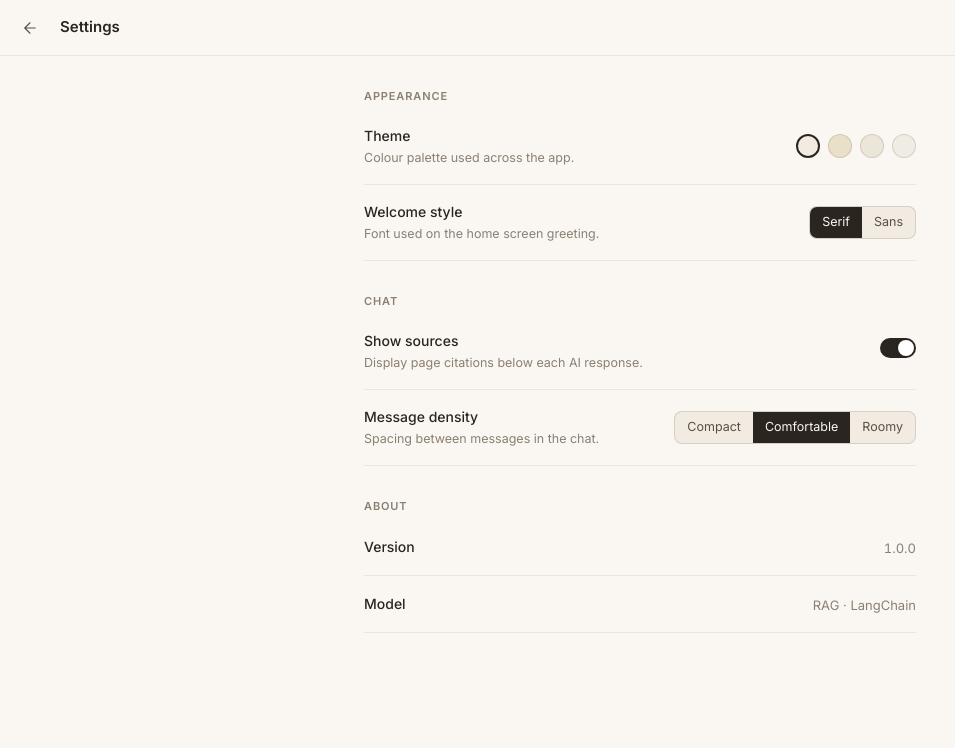
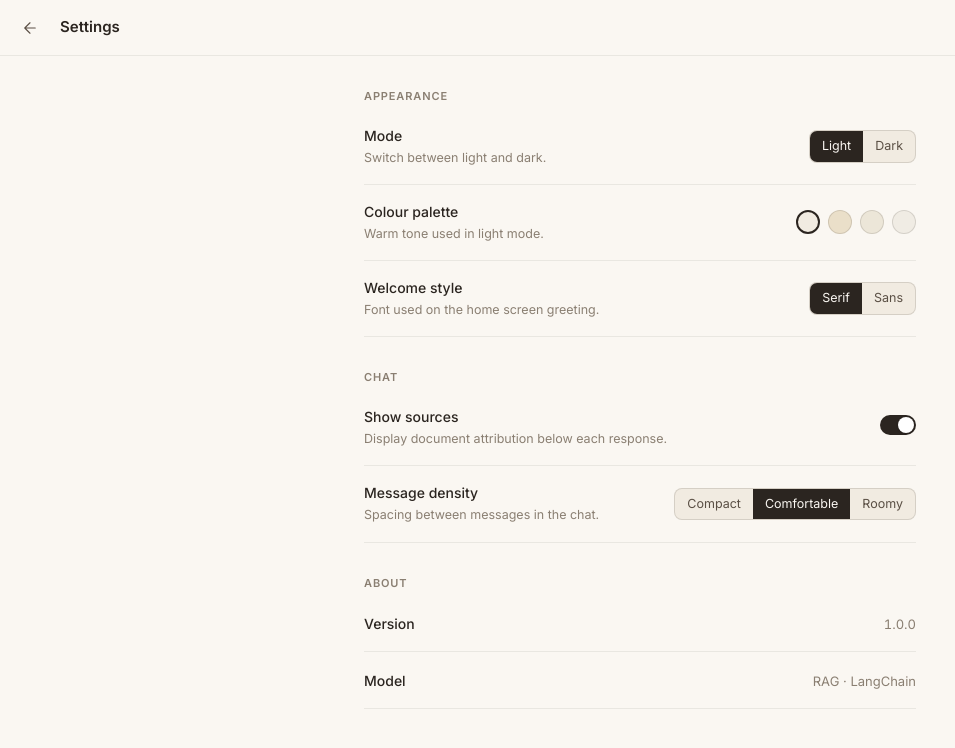
Before and after one commit to issarmank/agentic-rag-system, a Next.js app in the folder frontend/: page /settings in a window 1280 px wide. Shown: the top 748 px of the page, without its empty margins (0-955 px from the left). Built offline with nearby package versions, Linux system fonts and the light colour scheme.

Commit message:
added an entire backend for the settings page

```diff
--- a/frontend/app/layout.tsx
+++ b/frontend/app/layout.tsx
@@ -1,6 +1,7 @@
 import type { Metadata } from 'next';
 import { Inter, Instrument_Serif } from 'next/font/google';
 import './globals.css';
+import Providers from './providers';
 
 const inter = Inter({
   subsets: ['latin'],
@@ -27,7 +28,7 @@ export default function RootLayout({
       lang="en"
       className={`${inter.variable} ${instrumentSerif.variable} h-full antialiased`}
     >
-      <body className="h-full">{children}</body>
+      <body className="h-full"><Providers>{children}</Providers></body>
     </html>
   );
 }
--- /dev/null
+++ b/frontend/app/providers.tsx
@@ -0,0 +1,6 @@
+'use client';
+import { SettingsProvider } from '@/context/settings';
+
+export default function Providers({ children }: { children: React.ReactNode }) {
+  return <SettingsProvider>{children}</SettingsProvider>;
+}
--- a/frontend/app/settings/page.tsx
+++ b/frontend/app/settings/page.tsx
@@ -1,6 +1,7 @@
 'use client';
-import { useState } from 'react';
 import Link from 'next/link';
+import { useSettings } from '@/context/settings';
+import type { Palette, Theme, Density } from '@/context/settings';
 
 const IconArrowLeft = () => (
   <svg width={18} height={18} viewBox="0 0 24 24" fill="none" stroke="currentColor"
@@ -82,22 +83,39 @@ function Pill({ options, value, onChange }: {
   );
 }
 
+function ThemeToggle({ value, onChange }: { value: Theme; onChange: (v: Theme) => void }) {
+  return (
+    <div className="flex rounded-lg overflow-hidden shrink-0"
+         style={{ border: '1px solid var(--line-2)', background: 'var(--panel)' }}>
+      {(['light', 'dark'] as Theme[]).map((t) => (
+        <button
+          key={t}
+          onClick={() => onChange(t)}
+          className="px-3 py-1.5 text-[12.5px] capitalize transition"
+          style={{
+            background: value === t ? 'var(--ink)' : 'transparent',
+            color: value === t ? 'var(--bg)' : 'var(--ink-soft)',
+          }}
+        >
+          {t}
+        </button>
+      ))}
+    </div>
+  );
+}
+
+const PALETTES: { id: Palette; swatch: string }[] = [
+  { id: 'bone',  swatch: '#f1ebe1' },
+  { id: 'sand',  swatch: '#eadfc9' },
+  { id: 'linen', swatch: '#ece6d8' },
+  { id: 'paper', swatch: '#f0ece4' },
+];
+
 export default function SettingsPage() {
-  const [showSources, setShowSources] = useState(true);
-  const [density, setDensity] = useState('comfortable');
-  const [serifWelcome, setSerifWelcome] = useState(true);
-  const [palette, setPalette] = useState('bone');
-
-  const palettes = [
-    { id: 'bone',  swatch: '#f1ebe1' },
-    { id: 'sand',  swatch: '#eadfc9' },
-    { id: 'linen', swatch: '#ece6d8' },
-    { id: 'paper', swatch: '#f0ece4' },
-  ];
+  const { settings, set } = useSettings();
 
   return (
     <div className="min-h-full" style={{ background: 'var(--bg)' }}>
-      {/* Header */}
       <div className="sticky top-0 z-10 h-14 px-3 flex items-center gap-2"
            style={{ background: 'var(--bg)', borderBottom: '1px solid var(--line)' }}>
         <Link href="/"
@@ -111,21 +129,25 @@ export default function SettingsPage() {
         </span>
       </div>
 
-      {/* Body */}
       <div className="max-w-150 mx-auto px-6 pb-20">
         <SectionLabel title="Appearance" />
 
-        <Row label="Theme" description="Colour palette used across the app.">
+        <Row label="Mode" description="Switch between light and dark.">
+          <ThemeToggle value={settings.theme} onChange={(v) => set('theme', v)} />
+        </Row>
+
+        <Row label="Colour palette" description="Warm tone used in light mode.">
           <div className="flex items-center gap-2">
-            {palettes.map((p) => (
+            {PALETTES.map((p) => (
               <button
                 key={p.id}
-                onClick={() => setPalette(p.id)}
+                onClick={() => set('palette', p.id as Palette)}
                 title={p.id}
-                className="h-6 w-6 rounded-full transition-transform hover:scale-110"
+                disabled={settings.theme === 'dark'}
+                className="h-6 w-6 rounded-full transition-transform hover:scale-110 disabled:opacity-30 disabled:cursor-not-allowed"
                 style={{
                   background: p.swatch,
-                  border: palette === p.id ? '2px solid var(--ink)' : '1.5px solid var(--line-2)',
+                  border: settings.palette === p.id ? '2px solid var(--ink)' : '1.5px solid var(--line-2)',
                 }}
               />
             ))}
@@ -135,23 +157,22 @@ export default function SettingsPage() {
         <Row label="Welcome style" description="Font used on the home screen greeting.">
           <Pill
             options={['serif', 'sans']}
-            value={serifWelcome ? 'serif' : 'sans'}
-            onChange={(v) => setSerifWelcome(v === 'serif')}
+            value={settings.serifWelcome ? 'serif' : 'sans'}
+            onChange={(v) => set('serifWelcome', v === 'serif')}
           />
         </Row>
 
         <SectionLabel title="Chat" />
 
-        <Row label="Show sources"
-             description="Display page citations below each AI response.">
-          <Toggle value={showSources} onChange={setShowSources} />
+        <Row label="Show sources" description="Display document attribution below each response.">
+          <Toggle value={settings.showSources} onChange={(v) => set('showSources', v)} />
         </Row>
 
         <Row label="Message density" description="Spacing between messages in the chat.">
           <Pill
-            options={['compact', 'comfortable', 'roomy']}
-            value={density}
-            onChange={setDensity}
+            options={['compact', 'comfortable', 'roomy'] as Density[]}
+            value={settings.density}
+            onChange={(v) => set('density', v as Density)}
           />
         </Row>
 
--- a/frontend/components/AgentifyApp.tsx
+++ b/frontend/components/AgentifyApp.tsx
@@ -6,12 +6,14 @@ import Welcome from './Welcome';
 import MessageList from './MessageList';
 import Composer from './Composer';
 import type { Chat, Message } from './types';
+import { useSettings } from '@/context/settings';
 
 function makeId() {
   return 'c' + Date.now();
 }
 
 export default function AgentifyApp() {
+  const { settings } = useSettings();
   const [chats, setChats] = useState<Chat[]>([]);
   const [activeId, setActiveId] = useState<string | null>(null);
   const [sidebarOpen, setSidebarOpen] = useState(true);
@@ -270,13 +272,13 @@ export default function AgentifyApp() {
         />
 
         {isEmpty ? (
-          <Welcome onPick={onSend} serif />
+          <Welcome onPick={onSend} serif={settings.serifWelcome} />
         ) : (
           <MessageList
             messages={active!.messages}
             thinking={thinking}
-            showSources
-            density="comfortable"
+            showSources={settings.showSources}
+            density={settings.density}
             docName={active!.doc?.name}
           />
         )}
--- a/frontend/components/MessageList.tsx
+++ b/frontend/components/MessageList.tsx
@@ -57,7 +57,7 @@ function ChatMessage({ m, showSources, docName }: { m: Message; showSources: boo
   }
   return (
     <div className="self-stretch">
-      <div className="prose text-[14.5px] [&_ul]:pl-4 [&_ol]:pl-4 [&_blockquote]:pl-3" style={{ color: 'var(--ink)' }}>
+      <div className="prose text-[14.5px]" style={{ color: 'var(--ink)' }}>
         <ReactMarkdown>{m.text}</ReactMarkdown>
       </div>
       {showSources && m.sources && m.sources.length > 0 && (
--- /dev/null
+++ b/frontend/context/settings.tsx
@@ -0,0 +1,99 @@
+'use client';
+import { createContext, useContext, useEffect, useState } from 'react';
+
+export type Palette = 'bone' | 'sand' | 'linen' | 'paper';
+export type Theme = 'light' | 'dark';
+export type Density = 'compact' | 'comfortable' | 'roomy';
+
+export interface Settings {
+  palette: Palette;
+  theme: Theme;
+  serifWelcome: boolean;
+  showSources: boolean;
+  density: Density;
+}
+
+const DEFAULTS: Settings = {
+  palette: 'bone',
+  theme: 'light',
+  serifWelcome: true,
+  showSources: true,
+  density: 'comfortable',
+};
+
+const PALETTE_VARS: Record<Palette, Record<string, string>> = {
+  bone:  { '--bg': '#faf7f2', '--panel': '#f1ebe1', '--panel-2': '#ece4d6' },
+  sand:  { '--bg': '#faf6ec', '--panel': '#eadfc9', '--panel-2': '#e0d3b6' },
+  linen: { '--bg': '#f9f4ed', '--panel': '#ece6d8', '--panel-2': '#e2d9c8' },
+  paper: { '--bg': '#f9f5ee', '--panel': '#f0ece4', '--panel-2': '#e6e0d4' },
+};
+
+const LIGHT_INK = {
+  '--ink':         '#2b2520',
+  '--ink-soft':    '#5a4f44',
+  '--muted':       '#8a7f72',
+  '--line':        'rgba(43,37,32,0.08)',
+  '--line-2':      'rgba(43,37,32,0.14)',
+  '--accent':      'oklch(0.58 0.13 45)',
+  '--accent-soft': 'oklch(0.94 0.03 60)',
+};
+
+const DARK_VARS = {
+  '--bg':          '#1a1714',
+  '--panel':       '#231f1b',
+  '--panel-2':     '#2c2823',
+  '--ink':         '#e8e0d6',
+  '--ink-soft':    '#b0a89a',
+  '--muted':       '#7a7068',
+  '--line':        'rgba(255,255,255,0.08)',
+  '--line-2':      'rgba(255,255,255,0.14)',
+  '--accent':      'oklch(0.68 0.13 45)',
+  '--accent-soft': 'oklch(0.22 0.05 45)',
+};
+
+function applyVars(s: Settings) {
+  const root = document.documentElement;
+  const vars =
+    s.theme === 'dark'
+      ? DARK_VARS
+      : { ...PALETTE_VARS[s.palette], ...LIGHT_INK };
+  for (const [k, v] of Object.entries(vars)) root.style.setProperty(k, v);
+}
+
+interface SettingsCtx {
+  settings: Settings;
+  set: <K extends keyof Settings>(key: K, value: Settings[K]) => void;
+}
+
+const Ctx = createContext<SettingsCtx | null>(null);
+
+export function SettingsProvider({ children }: { children: React.ReactNode }) {
+  const [settings, setSettings] = useState<Settings>(DEFAULTS);
+
+  // Load persisted settings after hydration to avoid SSR/client mismatch
+  useEffect(() => {
+    try {
+      const stored = localStorage.getItem('app-settings');
+      if (stored) setSettings({ ...DEFAULTS, ...JSON.parse(stored) });
+    } catch {
+      // ignore corrupt storage
+    }
+  }, []);
+
+  useEffect(() => {
+    applyVars(settings);
+    localStorage.setItem('app-settings', JSON.stringify(settings));
+  }, [settings]);
+
+  const set = <K extends keyof Settings>(key: K, value: Settings[K]) => {
+    setSettings(prev => ({ ...prev, [key]: value }));
+  };
+
+  return <Ctx.Provider value={{ settings, set }}>{children}</Ctx.Provider>;
+}
+
+export function useSettings(): SettingsCtx {
+  const ctx = useContext(Ctx);
+  if (!ctx) throw new Error('useSettings must be used inside SettingsProvider');
+  return ctx;
+}
```
